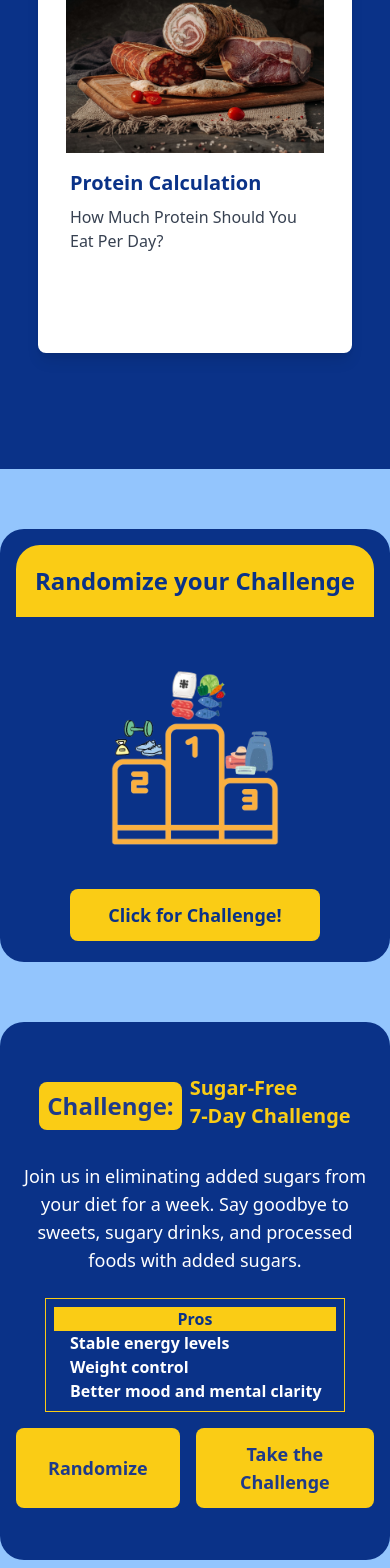
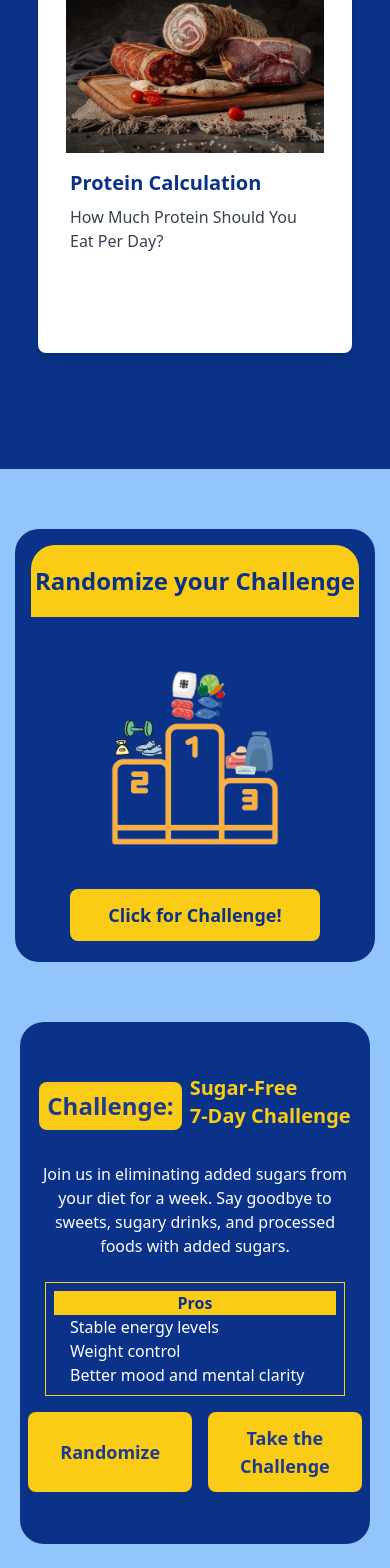
Before and after one commit to Ping1495/the-fit-firm-jorney, a React (Vite) app: page / in a window 390 px wide. Shown: the part 2339-3907 px from the top of the page. Built offline with nearby package versions, Linux system fonts and the light colour scheme.

Commit message:
add: responsive challenge sec

```diff
--- a/src/components/challengeSec.jsx
+++ b/src/components/challengeSec.jsx
@@ -3,12 +3,12 @@ import RankPic from "/public/images/rank.png"; // Make sure the path to your ima
 
 function ChallengeSec() {
   return (
-    <div className="bg-blue-300 sm:h-[600px] h-[1150px] w-full">
+    <div className="bg-blue-300 sm:h-[600px] h-full pb-9 ">
       <div className="flex sm:flex-row flex-col justify-evenly items-center font-semibold">
         {/*box1 */}
         <div
           id="chooseBox"
-          className="bg-[#0A3288] h-auto sm:h-[480px] w-full max-w-[600px] rounded-3xl mt-[60px] p-4 sm:p-0"
+          className="bg-[#0A3288] h-auto sm:h-[480px]c rounded-3xl mt-[60px] p-4 sm:p-0"
         >
           <div className="flex flex-col items-center h-full">
             <p className="w-full bg-yellow-400 text-[#0A3288] px-1 py-5 text-center mb-9 rounded-t-3xl font-bold text-2xl sm:text-4xl">
@@ -30,7 +30,7 @@ function ChallengeSec() {
         {/*box2 */}
         <div
           id="resultBox"
-          className="bg-[#0A3288] h-auto sm:h-[480px] w-full max-w-[600px] rounded-3xl mt-[60px] p-4 sm:p-0 flex flex-col justify-between items-center text-white"
+          className="bg-[#0A3288] h-auto sm:h-[480px]  w-[350px] sm:w-[600px] rounded-3xl mt-[60px] p-4 sm:p-0 flex flex-col justify-between items-center text-white"
         >
           <div className="flex flex-col items-center w-full">
             <div className="flex flex-row items-center sm:items-start pt-9">
@@ -44,7 +44,7 @@ function ChallengeSec() {
               </p>
             </div>
 
-            <p className="mb-4 mt-4 text-white w-full sm:w-[400px] text-lg font-medium text-center sm:text-left">
+            <p className="mb-4 mt-4 text-white w-full sm:w-[400px] sm:text-lg text-base  sm:font-medium text-center sm:text-left font-normal">
               Join us in eliminating added sugars from your diet for a week. Say
               goodbye to sweets, sugary drinks, and processed foods with added
               sugars.
@@ -54,7 +54,7 @@ function ChallengeSec() {
               <p className="bg-yellow-400 text-[#0A3288] text-center font-bold">
                 Pros
               </p>
-              <ol className="pl-4">
+              <ol className="pl-4 sm:text-lg text-base font-normal">
                 <li>Stable energy levels</li>
                 <li>Weight control</li>
                 <li>Better mood and mental clarity</li>
--- a/src/components/protine.jsx
+++ b/src/components/protine.jsx
@@ -44,7 +44,7 @@ const ProtineCalculate = () => {
 
   return (
     <>
-      <div className="bg-blue-500 h-[800px] sm:h-screen pb-9">
+      <div className="bg-blue-500 h-[750px] sm:h-screen pb-9">
         <Header />
         <div className="flex justify-center mt-[50px] font-semibold">
           <div className="bg-white sm:h-[550px] sm:w-[450px] h-full w-[350px] rounded-3xl flex flex-col items-center">
--- a/src/components/water.jsx
+++ b/src/components/water.jsx
@@ -40,7 +40,7 @@ const WaterCalculate = () => {
 
   return (
     <>
-      <div className="bg-blue-500 h-full sm:h-screen pb-9">
+      <div className="bg-blue-500 h-[750px] sm:h-screen pb-9">
         <Header />
         <div className="flex justify-center mt-[50px] font-semibold">
           <div className="bg-white sm:h-[550px] sm:w-[450px] h-full w-[350px] rounded-3xl flex flex-col items-center">
```
